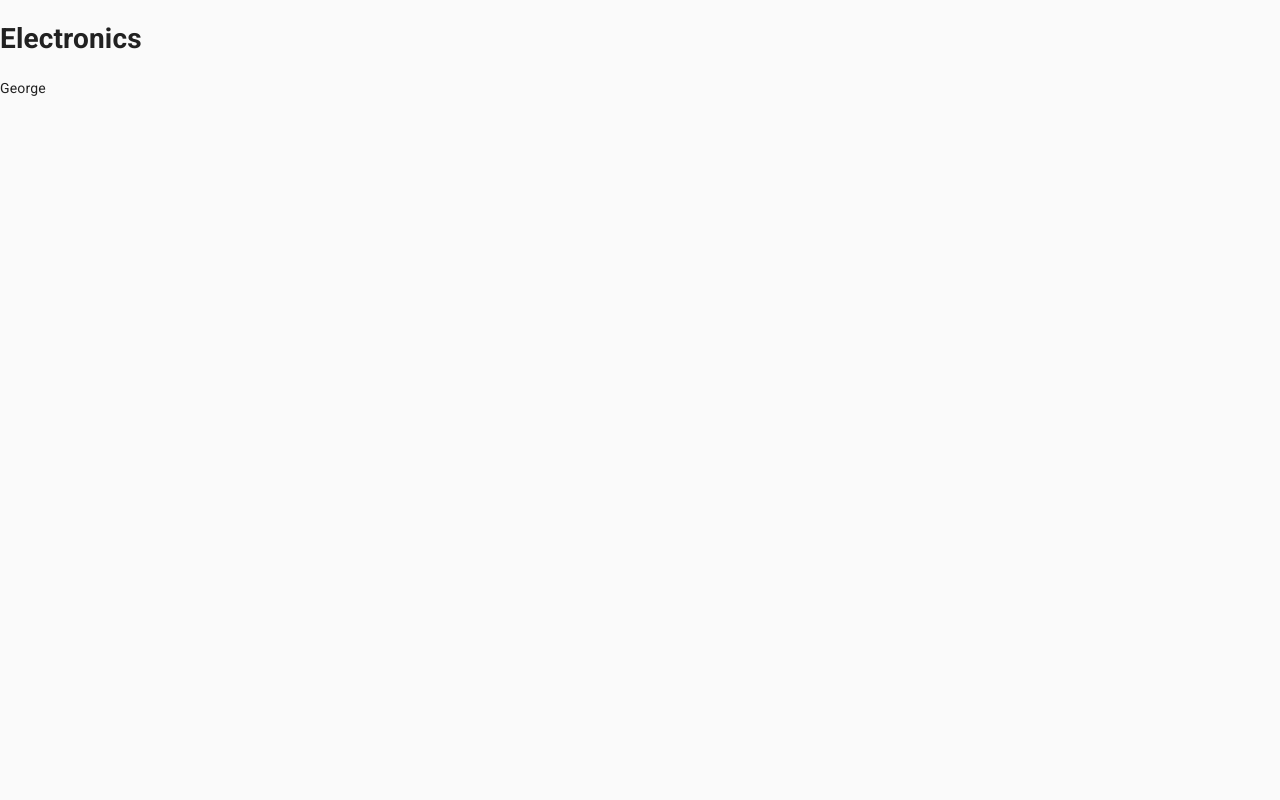
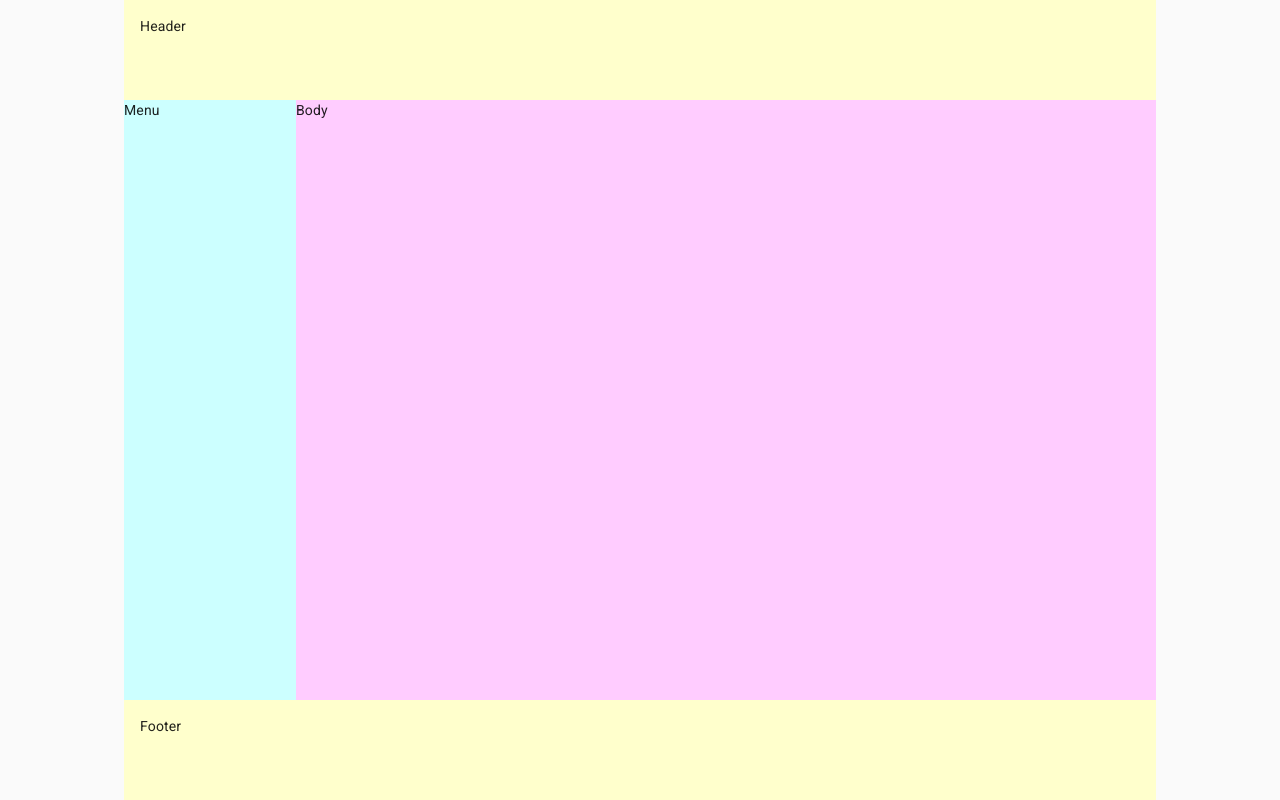
Before and after one commit to geocolumbus/electronics, a Next.js app: page / in a window 1280 px wide. Built offline with nearby package versions, Linux system fonts and the light colour scheme.

Commit message:
Configured for basic single page app

```diff
--- a/pages/_app.js
+++ b/pages/_app.js
@@ -20,6 +20,7 @@ export default function MyApp(props) {
             <Head>
                 <title>Electronics</title>
                 <meta name='viewport' content='minimum-scale=1, initial-scale=1, width=device-width' />
+                <link rel='icon' href='/favicon.ico' />
             </Head>
             <ThemeProvider theme={theme}>
                 {/* CssBaseline kickstart an elegant, consistent, and simple baseline to build upon. */}
--- a/pages/index.js
+++ b/pages/index.js
@@ -1,20 +1,46 @@
-import Head from 'next/head'
-import { Box } from '@material-ui/core'
+import { Box, Container, Grid } from '@material-ui/core'
+import { makeStyles } from '@material-ui/core/styles'
+
+const useStyles = makeStyles(theme => ({
+    container: {
+        maxWidth: 1080
+    },
+    header: {
+        backgroundColor: '#ffc',
+        padding: theme.spacing(2),
+        height: 100
+    },
+    menu: {
+        backgroundColor: '#cff',
+        height: 'calc(100vh - 200px)'
+    },
+    body: {
+        backgroundColor: '#fcf',
+        height: 'calc(100vh - 200px)'
+    },
+    footer: {
+        backgroundColor: '#ffc',
+        padding: theme.spacing(2),
+        height: 100
+    }
+}))
 
 export default function Home() {
+
+    const classes = useStyles()
+
     return (
-        <>
-            <Head>
-                <title>Create Next App</title>
-                <link rel='icon' href='/favicon.ico' />
-            </Head>
-
-            <main>
-                <h1>
-          Electronics
-                </h1>
-                <Box>George</Box>
-            </main>
-        </>
+        <Container className={classes.container}>
+            <Grid container spacing={0}>
+                <Grid item xs={12}>
+                    <Box className={classes.header}>Header</Box>
+                </Grid>
+                <Grid item xs={2}><Box className={classes.menu}>Menu</Box></Grid>
+                <Grid item xs={10}><Box className={classes.body}>Body</Box></Grid>
+                <Grid item xs={12}>
+                    <Box className={classes.footer}>Footer</Box>
+                </Grid>
+            </Grid>
+        </Container>
     )
 }
--- a/theme.js
+++ b/theme.js
@@ -1,7 +1,6 @@
 import { createMuiTheme } from '@material-ui/core/styles'
 
 // Create a theme instance.
-const theme = createMuiTheme({
-})
+const theme = createMuiTheme({})
 
 export default theme
```
Also changed, not shown: components/MyBox.js (added, +15 -0 lines).
